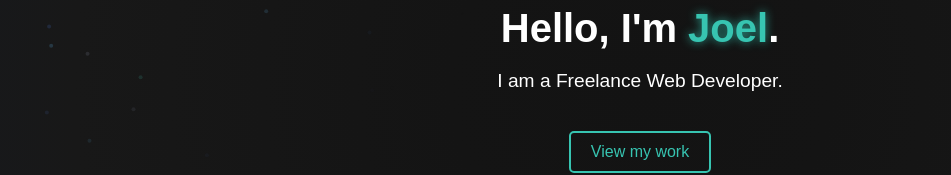
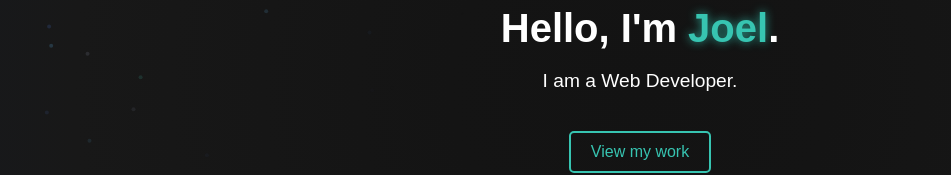
Before and after one commit to lllaury/Portfolio, a plain HTML site: page index.html in a window 1280 px wide. Shown: the part 314-489 px from the top of the page, without its empty margins (0-951 px from the left). Drawn offline with Linux system fonts and the light colour scheme.

Commit message:
Changed tag line.

```diff
--- a/index.html
+++ b/index.html
@@ -13,7 +13,7 @@
         <div id="home" class="container">
             <header>
                 <h1>Hello, I'm <span class="name">Joel</span>.</h1>
-                <p>I am a Freelance Web Developer.</p>
+                <p>I am a Web Developer.</p>
                 <div class="cta-container">
                     <a href="#about" class="cta-button">View my work</a>
                 </div>
```
